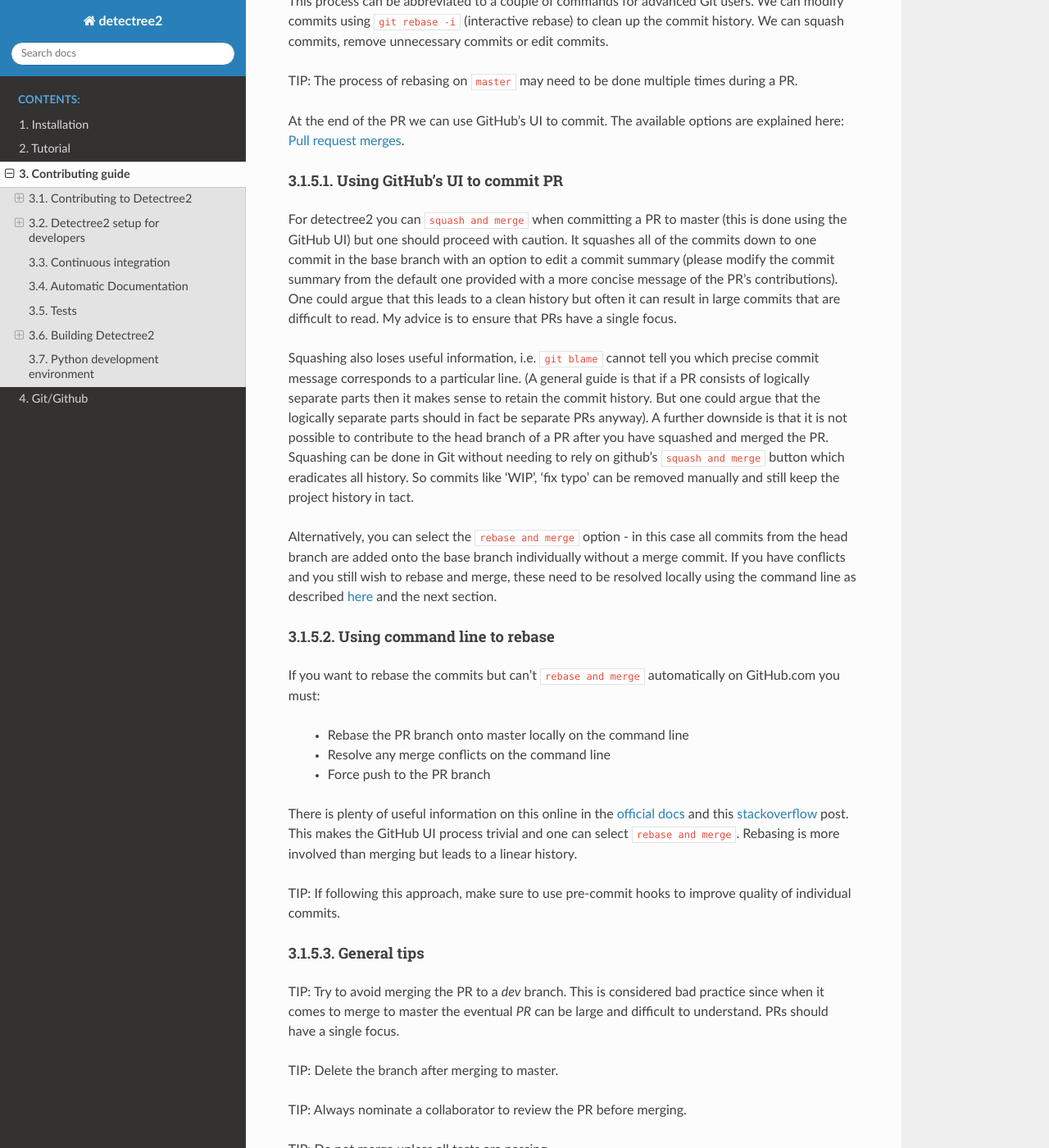
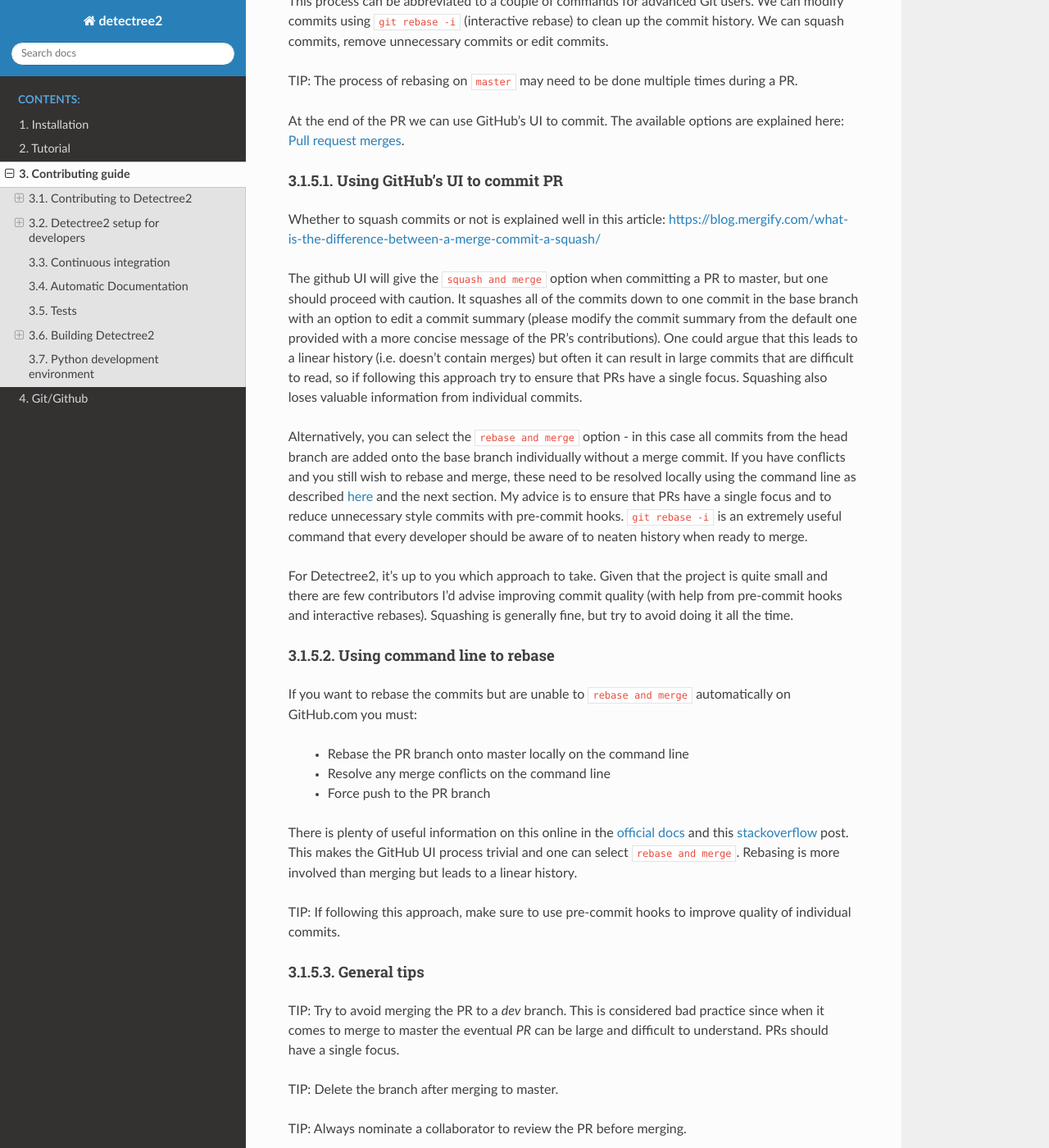
Before and after one commit to PatBall1/detectree2, a Sphinx documentation site: the page built from docs/source/contributing.rst, in a window 1280 px wide and 1400 px high, scrolled down 2425 px. Shown: the whole window at 82% size. Built offline with Sphinx 7.4.7 and the Read the Docs theme 2.0.0, drawn with Linux system fonts in a browser that asks for light colours; pages that are not in the unit, such as notebooks, are missing from menus; some of the changed text lies outside the part shown.

Commit message:
updated contributing

```diff
--- a/docs/source/contributing.rst
+++ b/docs/source/contributing.rst
@@ -50,7 +50,7 @@ Tips for creating a detectree2 PR
 ----------------------------------
 .. _detectree2 tips:
 
-This guide assumes that most developers do not have permission to contribute to the repo directly and therefore need to fork the project. For users with privileges to contribute to detectree2 directly the concepts are the same, but a PR can be initiated from a feature branch within the detectree2 project directly (rather than the fork).
+This guide assumes that most developers do not have permission to contribute to the repo directly and therefore need to fork the project. For users with privileges to contribute to detectree2 directly the concepts are the same, but a PR can be initiated from a feature branch within the detectree2 project directly.
 
 First consult :doc:`using-git` or any of the above resources if you are unclear on how to create a good PR. See `issue/6 <https://github.com/PatBall1/detectree2/pull/6#issuecomment-1189473815>`_ for some recommendatations on best practices when forking a project.
 
@@ -83,17 +83,23 @@ At the end of the PR we can use GitHub's UI to commit. The available options are
 
 Using GitHub's UI to commit PR
 ^^^^^^^^^^^^^^^^^^^^^^^^^^^^^^
-For detectree2 you can ``squash and merge`` when committing a PR to master (this is done using the GitHub UI) but one should proceed with caution. It squashes all of the commits down to one commit in the base branch with an option to edit a commit summary (please modify the commit summary from the default one provided with a more concise message of the PR's contributions). One could argue that this leads to a clean history but often it can result in large commits that are difficult to read. My advice is to ensure that PRs have a single focus.
+Whether to squash commits or not is explained well in this article:
+`<https://blog.mergify.com/what-is-the-difference-between-a-merge-commit-a-squash/>`_
 
-Squashing also loses useful information, i.e. ``git blame`` cannot tell you which precise commit message corresponds to a particular line. (A general guide is that if a PR consists of logically separate parts then it makes sense to retain the commit history. But one could argue that the logically separate parts should in fact be separate PRs anyway). A further downside is that it is not possible to contribute to the head branch of a PR after you have squashed and merged the PR. Squashing can be done in Git without needing to rely on github's ``squash and merge`` button which eradicates all history. So commits like 'WIP', 'fix typo' can be removed manually and still keep the project history in tact.
 
-Alternatively, you can select the ``rebase and merge`` option - in this case all commits from the head branch are added onto the base branch individually without a merge commit. If you have conflicts and you still wish to rebase and merge, these need to be resolved locally using the command line as described `here <https://docs.github.com/en/pull-requests/collaborating-with-pull-requests/incorporating-changes-from-a-pull-request/about-pull-request-merges>`_ and the next section.
+The github UI will give the ``squash and merge`` option when committing a PR to master, but one should proceed with caution. It squashes all of the commits down to one commit in the base branch with an option to edit a commit summary (please modify the commit summary from the default one provided with a more concise message of the PR's contributions). One could argue that this leads to a linear history (i.e. doesn't contain merges) but often it can result in large commits that are difficult to read, so if following this approach try to ensure that PRs have a single focus. Squashing also loses valuable information from individual commits.
+
+.. Squashing also loses useful information, i.e. ``git blame`` cannot tell you which precise commit message corresponds to a particular line. (A general guide is that if a PR consists of logically separate parts then it makes sense to retain the commit history. But one could argue that the logically separate parts should in fact be separate PRs anyway). A further downside is that it is not possible to contribute to the head branch of a PR after you have squashed and merged the PR. Squashing can be done in Git without needing to rely on github's ``squash and merge`` button which eradicates all history. So commits like 'WIP', 'fix typo' can be removed manually and still keep the project history in tact.
+
+Alternatively, you can select the ``rebase and merge`` option - in this case all commits from the head branch are added onto the base branch individually without a merge commit. If you have conflicts and you still wish to rebase and merge, these need to be resolved locally using the command line as described `here <https://docs.github.com/en/pull-requests/collaborating-with-pull-requests/incorporating-changes-from-a-pull-request/about-pull-request-merges>`_ and the next section. My advice is to ensure that PRs have a single focus and to reduce unnecessary style commits with pre-commit hooks. ``git rebase -i`` is an extremely useful command that every developer should be aware of to neaten history when ready to merge.
+
+For Detectree2, it's up to you which approach to take. Given that the project is quite small and there are few contributors I'd advise improving commit quality (with help from pre-commit hooks and interactive rebases). Squashing is generally fine, but try to avoid doing it all the time.
 
 .. TIP: It is possible to make ``squash and merge`` the default behaviour in the repository settings.
 
 Using command line to rebase
 ^^^^^^^^^^^^^^^^^^^^^^^^^^^^
-If you want to rebase the commits but can't ``rebase and merge`` automatically on GitHub.com you must:
+If you want to rebase the commits but are unable to ``rebase and merge`` automatically on GitHub.com you must:
 
   - Rebase the PR branch onto master locally on the command line
   - Resolve any merge conflicts on the command line
```
